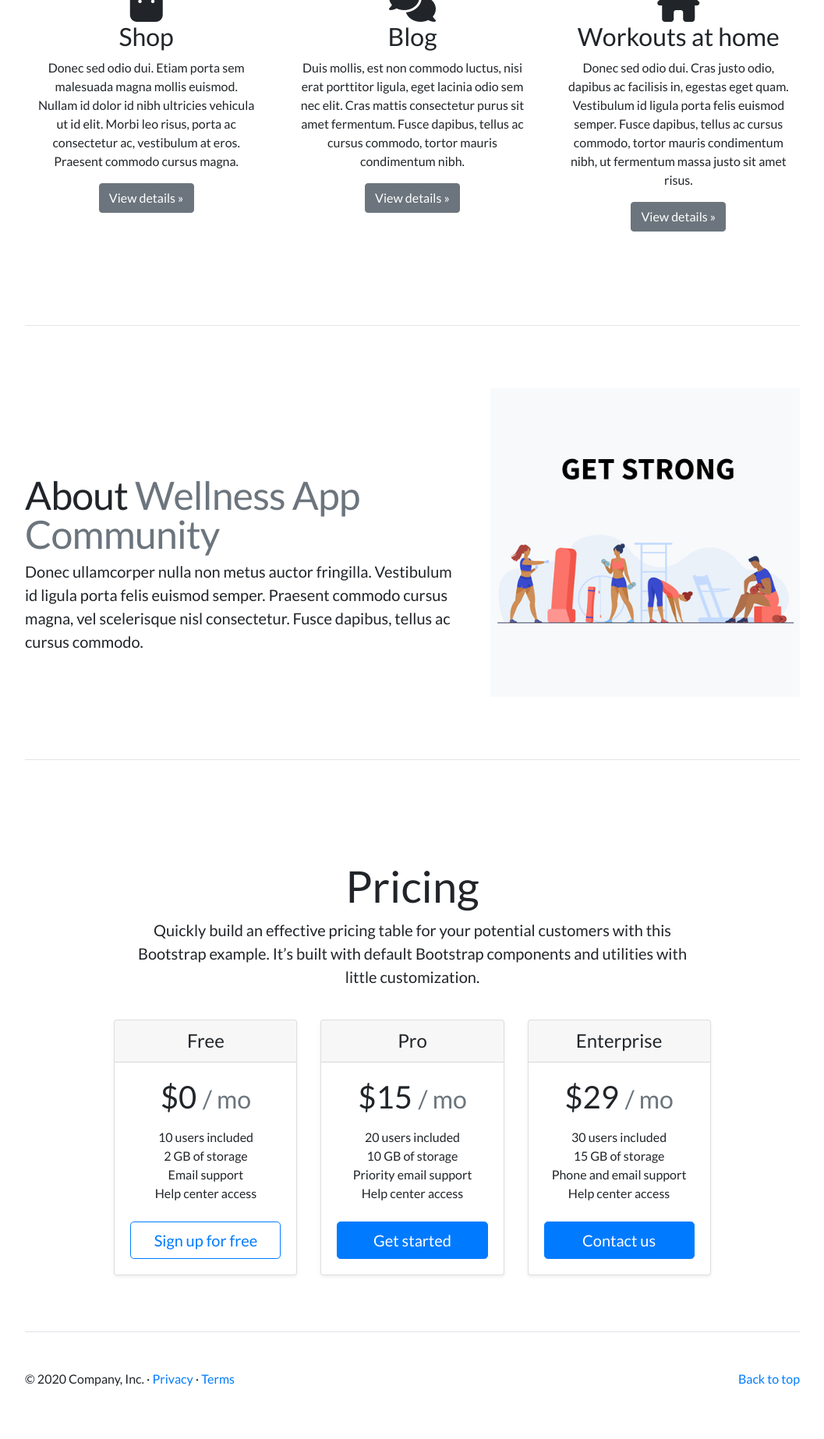
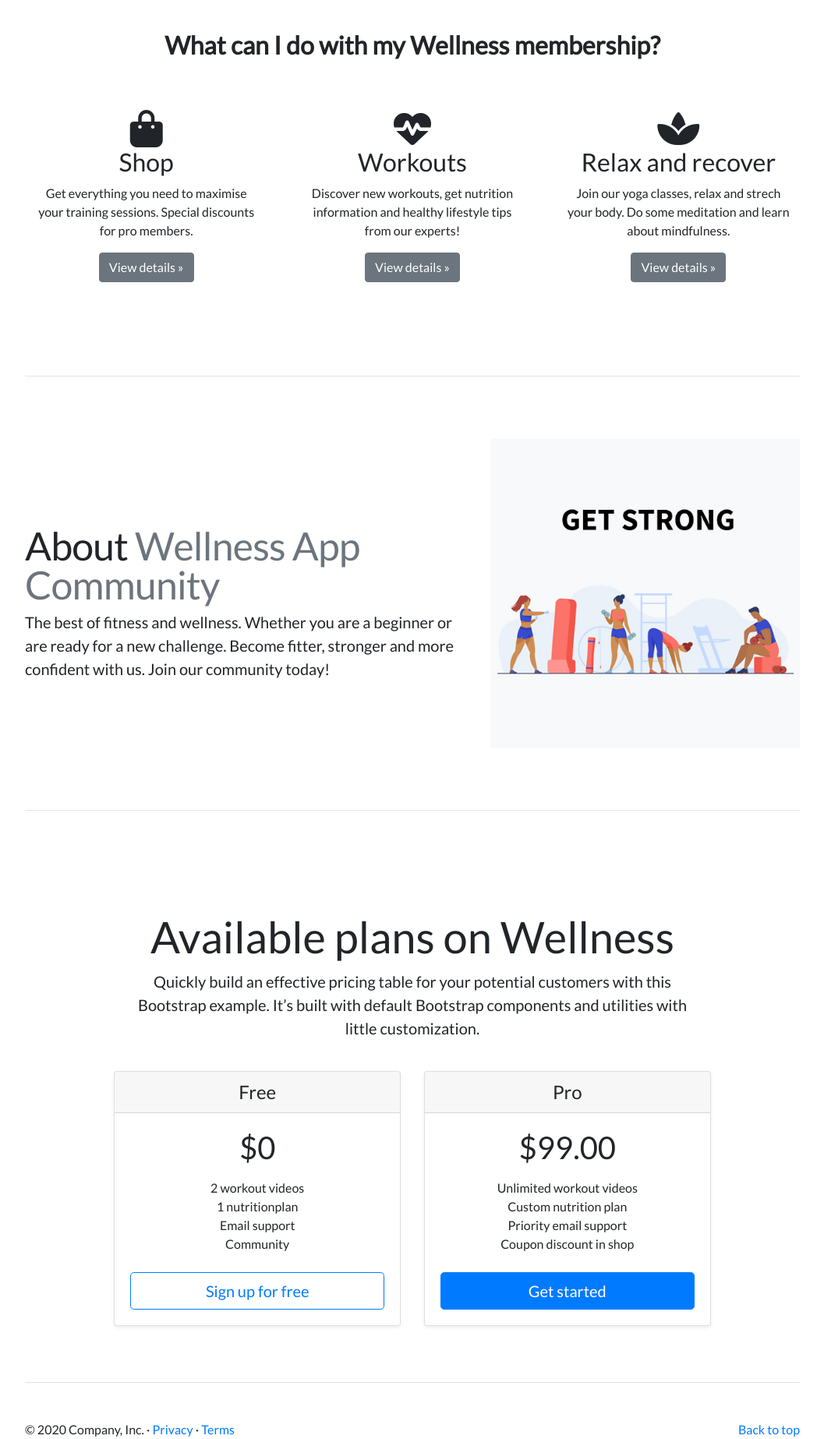
Before and after one commit to 21bq1a4215/wellness-app, a Django app: page / in a window 1280 px wide. Shown: the part 637-2483 px from the top of the page at 78% size, without its empty margins (111-1168 px from the left). Before the commit the page ends 2415 px from the top, so only its background shows below. Run offline with Django 3.2, Linux system fonts and the light colour scheme; some libraries are stand-ins or nearby versions.

Commit message:
Added templates and login restrictions to pro members page succesfully

```diff
--- a/home/templates/home/index.html
+++ b/home/templates/home/index.html
@@ -26,25 +26,25 @@
 
 
     <div class="container marketing">
-
          <!-- Three columns of text below the carousel -->
+         <h2 class="text-center"><strong>What can I do with my Wellness membership?</strong></h2>
         <div class="row">
             <div class="col-lg-4">
                 <i class="fas fa-shopping-bag fa-3x"></i>
                 <h2>Shop</h2>
-                <p>Donec sed odio dui. Etiam porta sem malesuada magna mollis euismod. Nullam id dolor id nibh ultricies vehicula ut id elit. Morbi leo risus, porta ac consectetur ac, vestibulum at eros. Praesent commodo cursus magna.</p>
+                <p>Get everything you need to maximise your training sessions. Special discounts for pro members.</p>
                 <p><a class="btn btn-secondary" href="#" role="button">View details &raquo;</a></p>
             </div><!-- /.col-lg-4 -->
             <div class="col-lg-4">
-                <i class="fas fa-comments fa-3x"></i>
-                <h2>Blog</h2>
-                <p>Duis mollis, est non commodo luctus, nisi erat porttitor ligula, eget lacinia odio sem nec elit. Cras mattis consectetur purus sit amet fermentum. Fusce dapibus, tellus ac cursus commodo, tortor mauris condimentum nibh.</p>
+                <i class="fas fa-heartbeat fa-3x"></i>
+                <h2>Workouts</h2>
+                <p>Discover new workouts, get nutrition information and healthy lifestyle tips from our experts!</p>
                 <p><a class="btn btn-secondary" href="#" role="button">View details &raquo;</a></p>
             </div><!-- /.col-lg-4 -->
             <div class="col-lg-4">
-                <i class="fas fa-home fa-3x"></i>
-                <h2>Workouts at home</h2>
-                <p>Donec sed odio dui. Cras justo odio, dapibus ac facilisis in, egestas eget quam. Vestibulum id ligula porta felis euismod semper. Fusce dapibus, tellus ac cursus commodo, tortor mauris condimentum nibh, ut fermentum massa justo sit amet risus.</p>
+                <i class="fas fa-spa fa-3x"></i>
+                <h2>Relax and recover</h2>
+                <p>Join our yoga classes, relax and strech your body. Do some meditation and learn about mindfulness.</p>
                 <p><a class="btn btn-secondary" href="#" role="button">View details &raquo;</a></p>
             </div><!-- /.col-lg-4 -->
         </div><!-- /.row -->
@@ -56,7 +56,7 @@
     <div class="row featurette">
       <div class="col-md-7">
         <h2 class="featurette-heading">About <span class="text-muted">Wellness App Community</span></h2>
-        <p class="lead">Donec ullamcorper nulla non metus auctor fringilla. Vestibulum id ligula porta felis euismod semper. Praesent commodo cursus magna, vel scelerisque nisl consectetur. Fusce dapibus, tellus ac cursus commodo.</p>
+        <p class="lead">The best of fitness and wellness. Whether you are a beginner or are ready for a new challenge. Become fitter, stronger and more confident with us. Join our community today!</p>
       </div>
       <div class="col-md-5">
               <img src="../media/getstrong.jpg" width="500" height="500" background="#eee" color="#aaa" class="bd-placeholder-img-lg featurette-image img-fluid mx-auto" >
@@ -69,7 +69,7 @@
     <div class="container">
 
         <div class="pricing-header px-3 py-3 pt-md-5 pb-md-4 mx-auto text-center">
-            <h1 class="display-4">Pricing</h1>
+            <h1 class="display-4">Available plans on Wellness</h1>
                 <p class="lead">Quickly build an effective pricing table for your potential customers with this Bootstrap example. It’s built with default Bootstrap components and utilities with little customization.</p>
         </div>
 
@@ -79,14 +79,14 @@
             <h4 class="my-0 font-weight-normal">Free</h4>
         </div>
         <div class="card-body">
-            <h1 class="card-title pricing-card-title">$0 <small class="text-muted">/ mo</small></h1>
+            <h1 class="card-title pricing-card-title">$0</h1>
             <ul class="list-unstyled mt-3 mb-4">
-            <li>10 users included</li>
-            <li>2 GB of storage</li>
+            <li>2 workout videos</li>
+            <li>1 nutritionplan</li>
             <li>Email support</li>
-            <li>Help center access</li>
+            <li>Community</li>
             </ul>
-            <button type="button" class="btn btn-lg btn-block btn-outline-primary">Sign up for free</button>
+            <button type="button" id="buy_now_btn" class="btn btn-lg btn-block btn-outline-primary">Sign up for free</button>
         </div>
         </div>
         <div class="card mb-4 shadow-sm">
@@ -94,29 +94,14 @@
             <h4 class="my-0 font-weight-normal">Pro</h4>
         </div>
         <div class="card-body">
-            <h1 class="card-title pricing-card-title">$15 <small class="text-muted">/ mo</small></h1>
+            <h1 class="card-title pricing-card-title">$99.00</h1>
             <ul class="list-unstyled mt-3 mb-4">
-            <li>20 users included</li>
-            <li>10 GB of storage</li>
+            <li>Unlimited workout videos</li>
+            <li>Custom nutrition plan</li>
             <li>Priority email support</li>
-            <li>Help center access</li>
+            <li>Coupon discount in shop</li>
             </ul>
-            <button type="button" class="btn btn-lg btn-block btn-primary">Get started</button>
-        </div>
-        </div>
-        <div class="card mb-4 shadow-sm">
-        <div class="card-header">
-            <h4 class="my-0 font-weight-normal">Enterprise</h4>
-        </div>
-        <div class="card-body">
-            <h1 class="card-title pricing-card-title">$29 <small class="text-muted">/ mo</small></h1>
-            <ul class="list-unstyled mt-3 mb-4">
-            <li>30 users included</li>
-            <li>15 GB of storage</li>
-            <li>Phone and email support</li>
-            <li>Help center access</li>
-            </ul>
-            <button type="button" class="btn btn-lg btn-block btn-primary">Contact us</button>
+            <a href="{% url 'pro' %}" class="btn btn-lg btn-block btn-primary">Get started</a>
         </div>
         </div>
     </div>
--- a/pro/urls.py
+++ b/pro/urls.py
@@ -5,4 +5,5 @@ from . import views
 urlpatterns = [
     path('pro/', views.pro, name='pro'),
     path('thanks/', views.thanks, name='thanks'),
+    path('pro-members/', views.pro_members, name='pro-members'),
 ]
--- a/pro/views.py
+++ b/pro/views.py
@@ -3,6 +3,7 @@ from django.conf import settings
 from django.urls import reverse
 from django.http import JsonResponse, HttpResponse
 from django.views.decorators.csrf import csrf_exempt
+from django.contrib.auth.decorators import login_required
 
 import stripe
 import json
@@ -30,3 +31,7 @@ def pro(request):
 
 def thanks(request):
     return render(request, 'pro/thanks.html')
+
+@login_required(login_url='/accounts/login/')
+def pro_members(request):
+    return render(request, 'pro/pro-members.html')
--- a/static/css/base.css
+++ b/static/css/base.css
@@ -4,19 +4,20 @@ html {
 }
 
 body {
-    height: calc(100vh - 164px);
+    height: 100%;
     font-family: 'Lato';
 }
 
 
 /* The hero image */
 .hero-image {
-  background-image: linear-gradient(rgba(0, 0, 0, 0.4), rgba(0, 0, 0, 0.4)), url("https://images.unsplash.com/photo-1565106305526-02f1f6e0e74b?ixlib=rb-1.2.1&q=80&fm=jpg&crop=entropy&cs=tinysrgb&dl=mathieu-chassara-73uiBbPXwR8-unsplash.jpg");
+  background-image: linear-gradient(rgba(0, 0, 0, 0.4), rgba(0, 0, 0, 0.4)), url("https://images.unsplash.com/flagged/photo-1565106305412-e8cab493e15e?ixlib=rb-1.2.1&q=80&fm=jpg&crop=entropy&cs=tinysrgb&dl=mathieu-chassara-47KbIvcklh8-unsplash.jpg");
   height: 70%;
   background-position: center;
   background-repeat: no-repeat;
   background-size: cover;
   position: relative;
+  height: calc(100vh - 164px);
 }
 
 .hero-text {
@@ -33,6 +34,10 @@ body {
 
 
 /* Center align the text within the three columns below the carousel */
+.marketing {
+    margin-top: 2.5rem;
+}
+
 .marketing .col-lg-4 {
   margin-bottom: 1.5rem;
   margin-top: 3.5rem;
@@ -44,6 +49,12 @@ body {
 .marketing .col-lg-4 p {
   margin-right: .75rem;
   margin-left: .75rem;
+}
+
+/* VIDEO PRO-MEMBERS PAGE
+-------------------------------------------------- */
+.album {
+    margin-top: 4.5rem;
 }
 
 /* Featurettes
@@ -342,7 +353,7 @@ input[name='q']::placeholder {
     }
 
     .header-container {
-        padding-top: 116px;
+        padding-top: 0px;
     }
 }
 
--- a/templates/base.html
+++ b/templates/base.html
@@ -38,7 +38,7 @@
 </head>
 <body>
 <!-- Main navigation -->
-    <header class="container-fluid fixed-top">
+    <header class="fixed-top">
         <nav class="navbar navbar-expand-lg navbar-dark bg-primary" id="topnav" >
                 <a href="{% url 'home' %}" class="nav-link main-logo-link">
                     <h2 class="logo-font text-white my-0"><strong>Wellness</strong> App</h2>
--- a/templates/includes/main-nav.html
+++ b/templates/includes/main-nav.html
@@ -45,7 +45,7 @@
                         </div>
                     </li>
                     <li class="nav-item dropdown">
-                        <a class="{% if grand_total %}text-info font-weight-bold{% else %}text-white{% endif %} nav-link" href="{% url 'view_bag' %}">
+                        <a class="{% if grand_total %}text-white font-weight-bold{% else %}text-white{% endif %} nav-link" href="{% url 'view_bag' %}">
                             <div>
 
                                 <p class="my-0">
--- a/templates/includes/mobile-top-header.html
+++ b/templates/includes/mobile-top-header.html
@@ -7,12 +7,12 @@
             <p class="my-0">Search</p>
         </div>
     </a>
-    <div class="dropdown-menu border-0 w-100 p-3 rounded-0 my-0" aria-labelledby="mobile-search">
+    <div class="dropdown-menu border-0 w-100 p-3 my-0" aria-labelledby="mobile-search">
         <form class="form" method="GET" action="{% url 'products' %}">
             <div class="input-group w-100">
-                <input class="form-control border border-black rounded-0" type="text" name="q" placeholder="Search our site">
+                <input class="form-control border border-black" type="text" name="q" placeholder="Search our site">
                 <div class="input-group-append">
-                    <button class="form-control form-control btn btn-black border border-black rounded-0" type="submit">
+                    <button class="form-control form-control btn btn-black border border-black" type="submit">
                         <span class="icon">
                             <i class="fas fa-search"></i>
                         </span>
--- a/wellness_app/urls.py
+++ b/wellness_app/urls.py
@@ -29,4 +29,5 @@ urlpatterns = [
     path('profile/', include('profiles.urls')),
     path('pro/', views.pro, name='pro'),
     path('thanks/', views.thanks, name='thanks'),
+    path('pro-members/', views.pro_members, name='pro-members'),
 ] + static(settings.MEDIA_URL, document_root=settings.MEDIA_ROOT)
```
Also changed, not shown: pro/templates/pro/pro-members.html (added, +182 -0 lines), pro/templates/pro/pro.html (+6 -1 lines), pro/templates/pro/thanks.html (+28 -2 lines), db.sqlite3, media/community.jpg (added).
